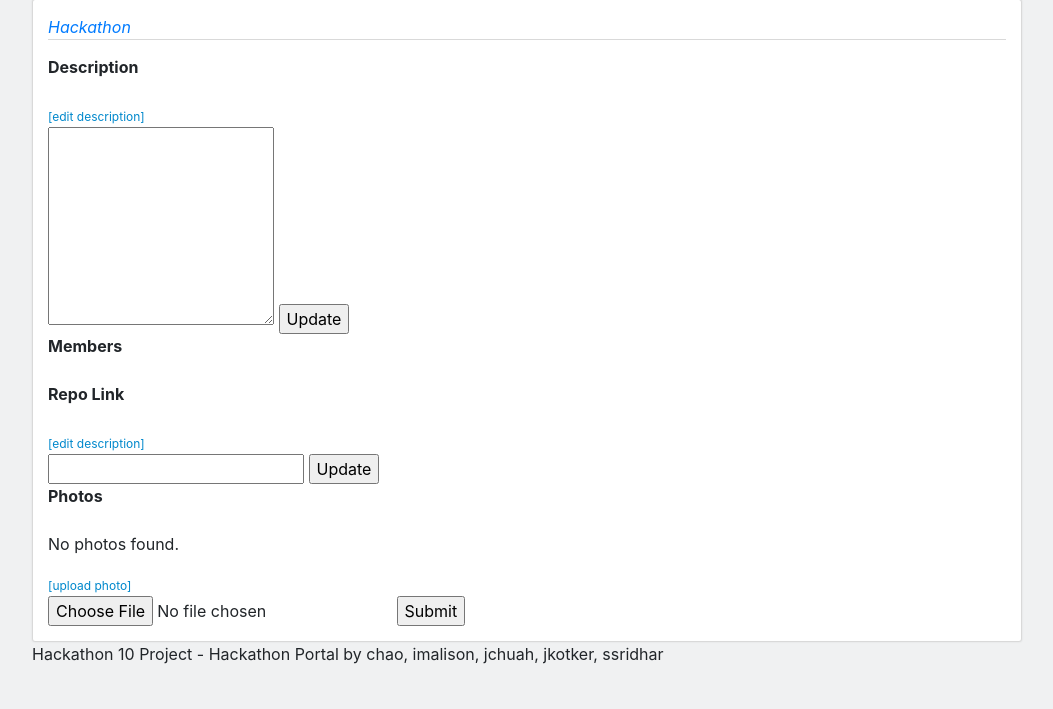
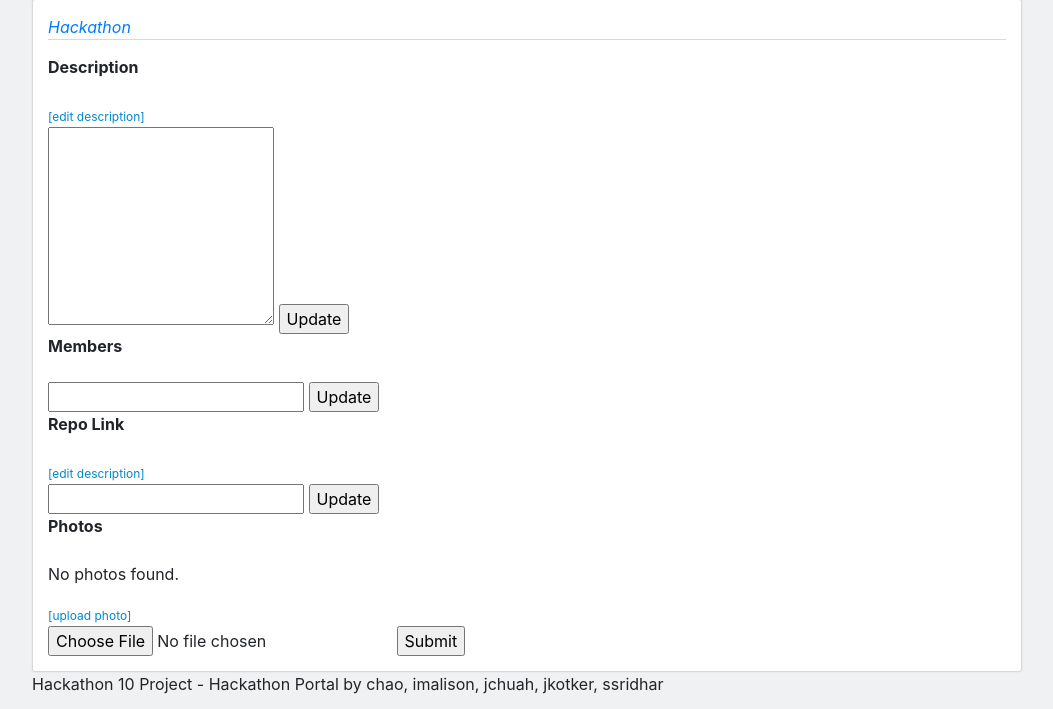
Before and after one commit to colonelpanic8/HackathonPortal, a Flask app: template hackathon_portal/templates/project.html in a window 1280 px wide. Shown: the part 91-800 px from the top of the page, without its empty margins (113-1166 px from the left). Run offline with Flask 2, Linux system fonts and the light colour scheme; the template is opened without the code that fills it, so the values that code supplies are empty; some libraries are stand-ins or nearby versions.

Commit message:
update is working

```diff
--- a/hackathon_portal/routes.py
+++ b/hackathon_portal/routes.py
@@ -30,14 +30,15 @@ def project_page(project_id):
         ).one()
     )
 
-@app.route("/project/<project_id>/edit")
-def edit_project(project_id):
-    return render_template(
-    	"edit_project.html",
-    	project=models.Project.query.filter(
-            models.Project.id == project_id
-        ).one()
+
+@app.route("/update_project/<attribute_name>", methods=["POST"])
+def update_project_attribute(attribute_name):
+    project = logic.update_project_attribute(
+        int(request.form['project_id']),
+	attribute_name,
+        request.form[attribute_name]
     )
+    return redirect("/project/{project_id}".format(project_id=project.id))
 
 
 def _upload_photo(file):
@@ -61,6 +62,5 @@ def upload_photo_for_project():
     )
     return redirect("/project/{project_id}".format(project_id=project.id))
 
-
 if __name__ == "__main__":
     app.run()
--- a/hackathon_portal/templates/project.html
+++ b/hackathon_portal/templates/project.html
@@ -13,20 +13,27 @@
     <label>Description</label>
     <p>{{ project.description }}</p>
     <span class="edit">[edit description]</span>
-    <form name="input" action="/upload_photo_project_description/" method="post">
-         <textarea name="description" class="input-xxlarge" rows="8">{{ project.description }}</textarea>
+    <form name="input" action="/update_project/description" method="post">
+        <textarea name="description" class="input-xxlarge" rows="8">{{ project.description }}</textarea>
+        <input type="hidden" name="project_id" value="{{ project.id }}">
         <input type="submit" value="Update">
     </form>
 
 
     <label>Members</label>
     <p>{{ project.members_string }}</p>
+    <form name="input" action="/update_project/members" method="post">
+        <input type="text" name="members" class="input-xxlarge" value='{{ project.members_string }}' />
+        <input type="hidden" name="project_id" value="{{ project.id }}">
+        <input type="submit" value="Update">
+    </form>
 
     <label>Repo Link</label>
     <p><a href='{{ project.link }}'>{{ project.link }}</a></p>
     <span class="edit">[edit description]</span>
-    <form name="input" action="/update_project_link/" method="post">
-        <input type="text" class="input-xxlarge" value='{{ project.link }}' />
+    <form name="input" action="/update_project/link" method="post">
+        <input type="text" name="link" class="input-xxlarge" value='{{ project.link }}' />
+        <input type="hidden" name="project_id" value="{{ project.id }}">
         <input type="submit" value="Update">
     </form>
 
```
Also changed, not shown: hackathon_portal/logic.py (+6 -1 lines).
